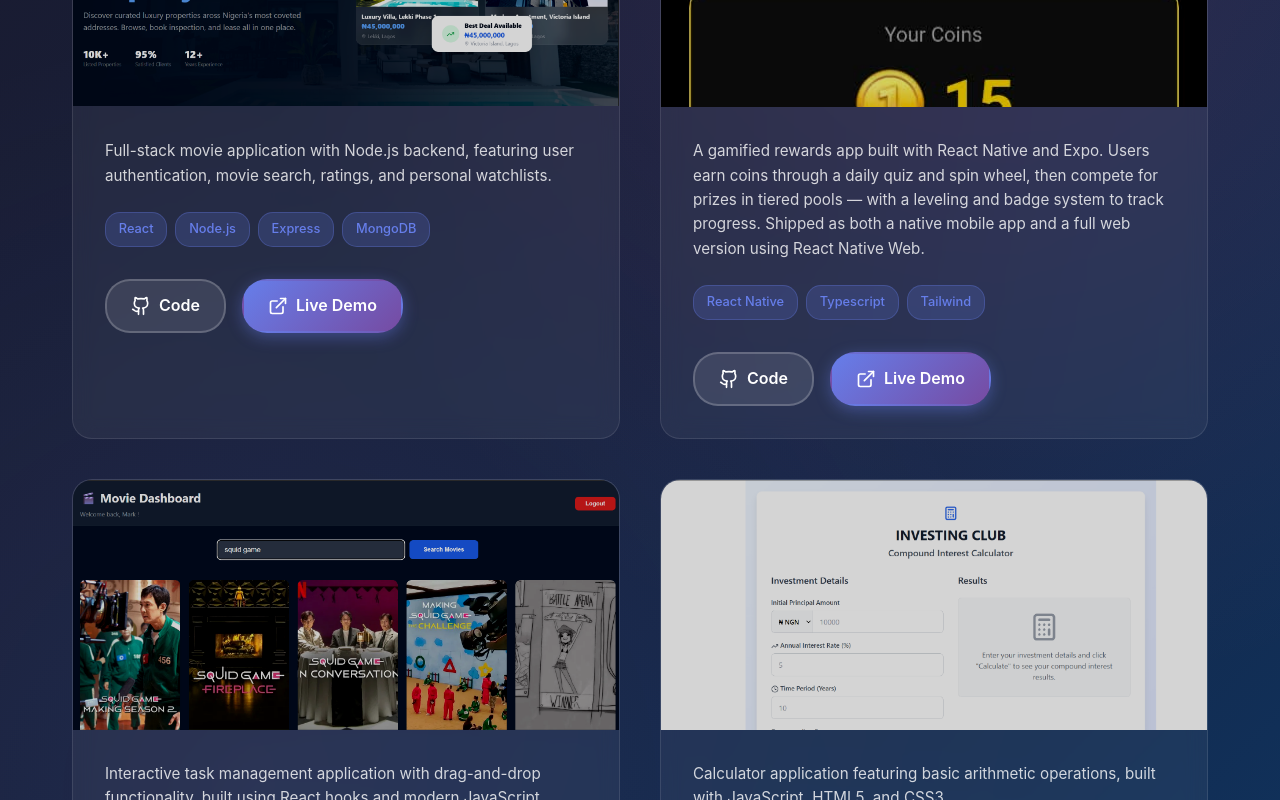
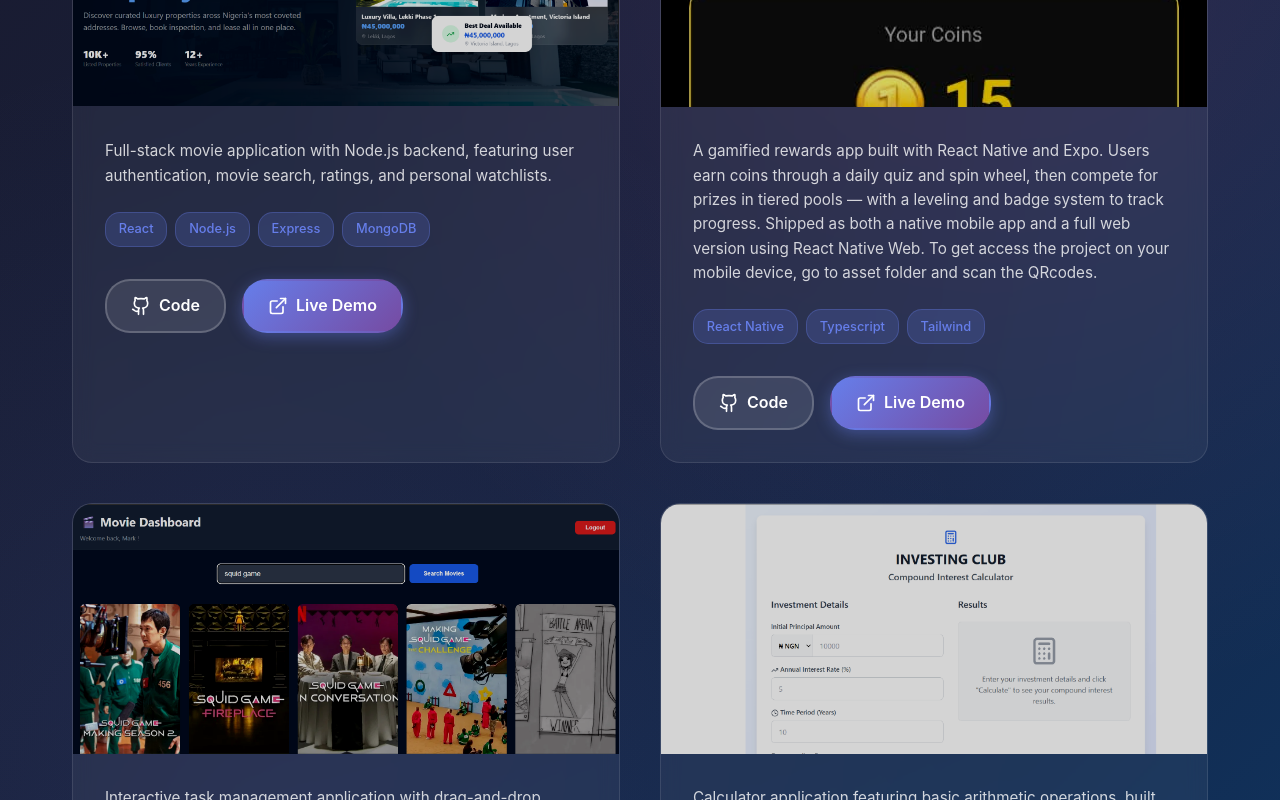
Before and after one commit to Stephenpleasant/Portfolio1, a React (Vite) app: page / in a window 1280 px wide. Shown: the part 2480-3280 px from the top of the page. Built offline with nearby package versions, Linux system fonts and the light colour scheme.

Commit message:
added information

```diff
--- a/src/components/ProjectsSection.jsx
+++ b/src/components/ProjectsSection.jsx
@@ -147,7 +147,7 @@
     {
       id: 2,
       title: 'Boomplay',
-      description: 'A gamified rewards app built with React Native and Expo. Users earn coins through a daily quiz and spin wheel, then compete for prizes in tiered pools — with a leveling and badge system to track progress. Shipped as both a native mobile app and a full web version using React Native Web.',
+      description: 'A gamified rewards app built with React Native and Expo. Users earn coins through a daily quiz and spin wheel, then compete for prizes in tiered pools — with a leveling and badge system to track progress. Shipped as both a native mobile app and a full web version using React Native Web. To get access the project on your mobile device, go to asset folder and scan the QRcodes. ',
       tech: ['React Native', 'Typescript', 'Tailwind'],
       image: '/Home1.jpeg',
       github: 'https://github.com/Stephenpleasant/Boomplay',
```
